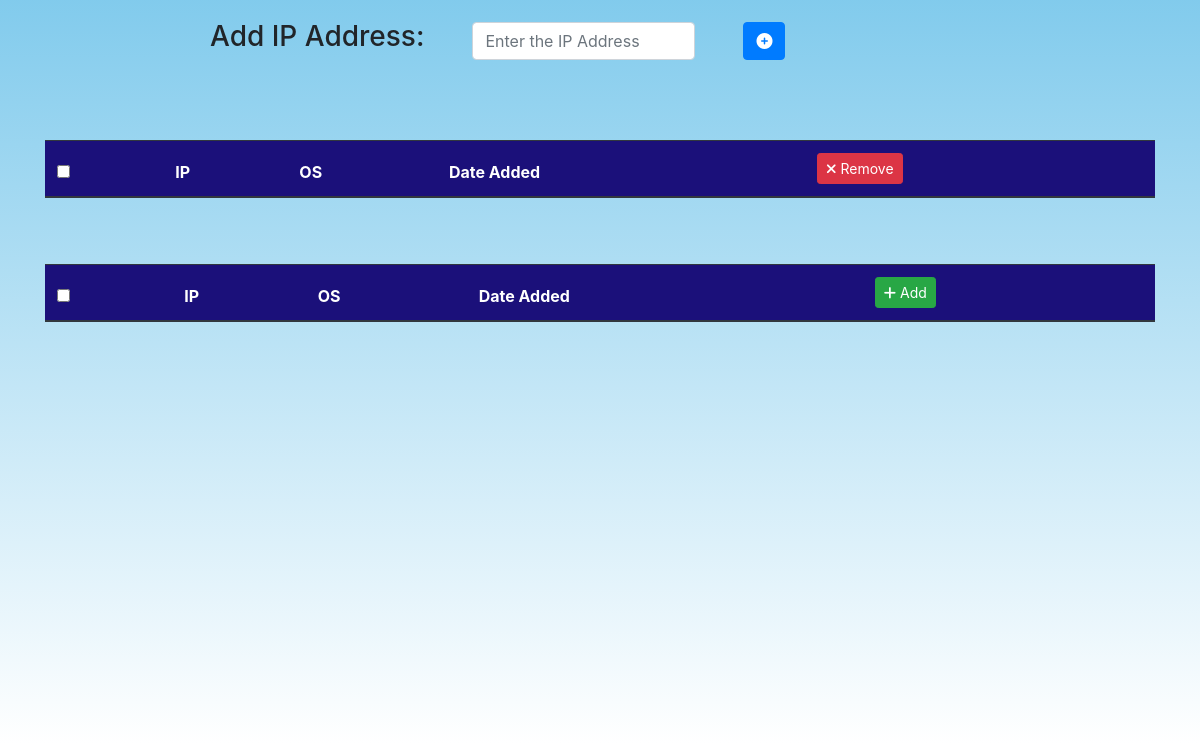
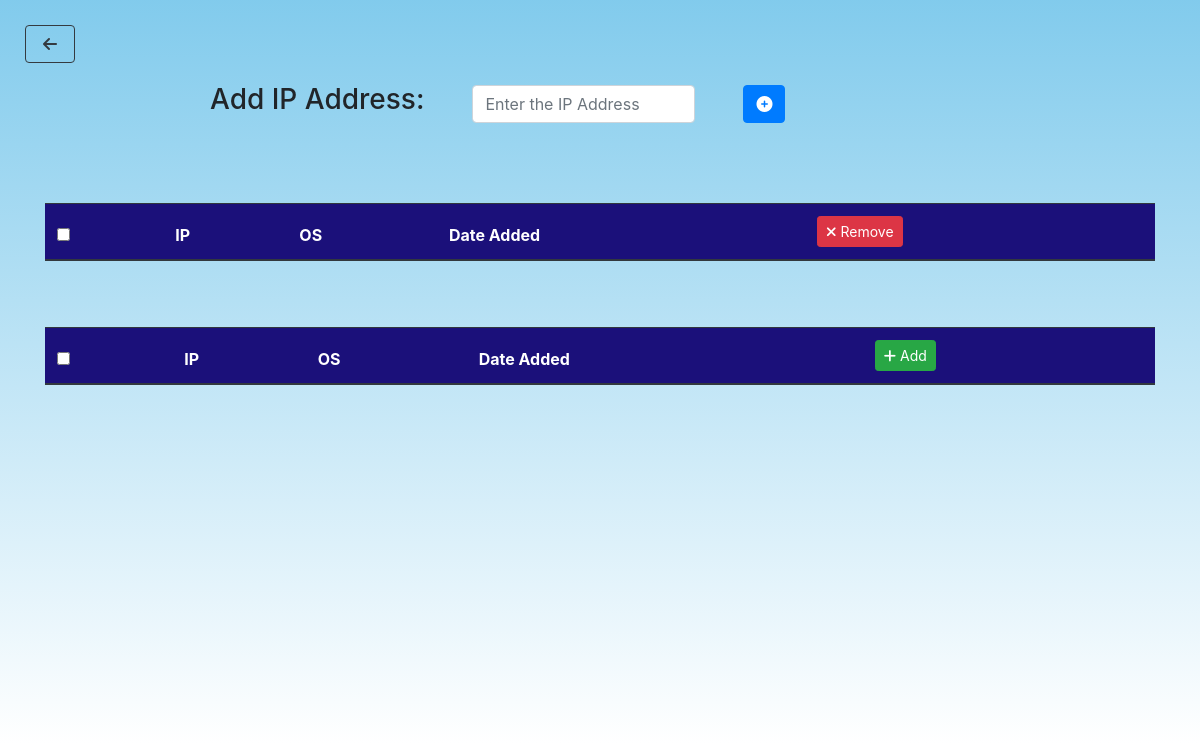
Before and after one commit to TeamGravitas/SMT_Admin, an Electron app: page Electron-App/html/index.html in a window 1200 px wide. Shown: the part 56-800 px from the top of the page. Drawn offline with nearby package versions, Linux system fonts and the light colour scheme.

Commit message:
back button on home page -- to be replicated on all other pages

```diff
--- a/Electron-App/html/index.html
+++ b/Electron-App/html/index.html
@@ -57,7 +57,12 @@
       </div>
     </nav>
   </div>
-
+  <!-- add a button to visit the previous page -->
+  <div>
+    <a href="history.back()" class="btn btn-outline-dark" style="width: 50px;margin-top: 25px;margin-left: 25px;">
+      <i class="fa-solid fa-arrow-left"></i>
+    </a>
+  </div>
   <section class="white-section" id="search-ip">
     <form class="form-inline" style="padding:20px 210px">
       <div class="form-group mb-2">
@@ -82,7 +87,6 @@
           <th scope="col">IP</th>
           <th scope="col">OS</th>
           <th scope="col">Date Added</th>
-          <!-- make the button centre aligned -->
           <th scope="col"><button class="btn btn-danger btn-sm" id="remove"><i class="fa-solid fa-xmark"></i>
               Remove</button></th>
         </tr>
```
